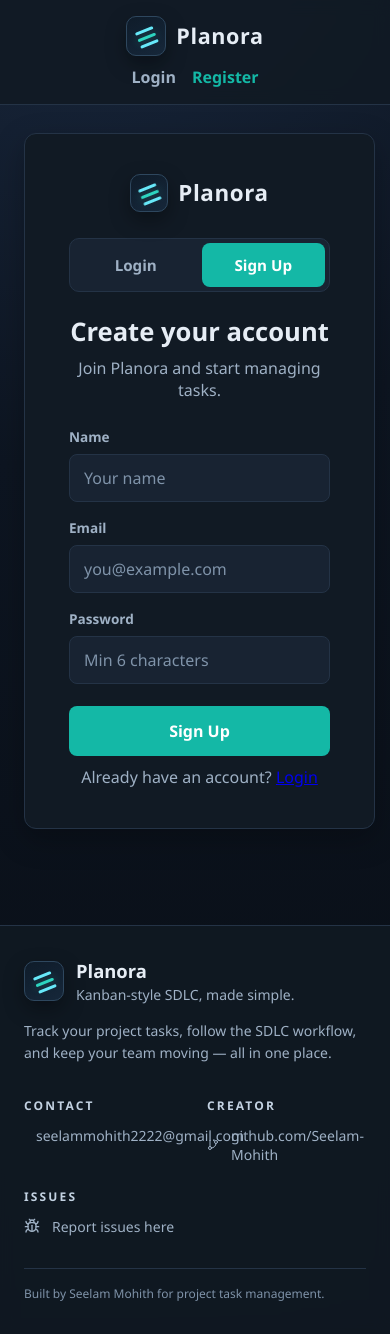
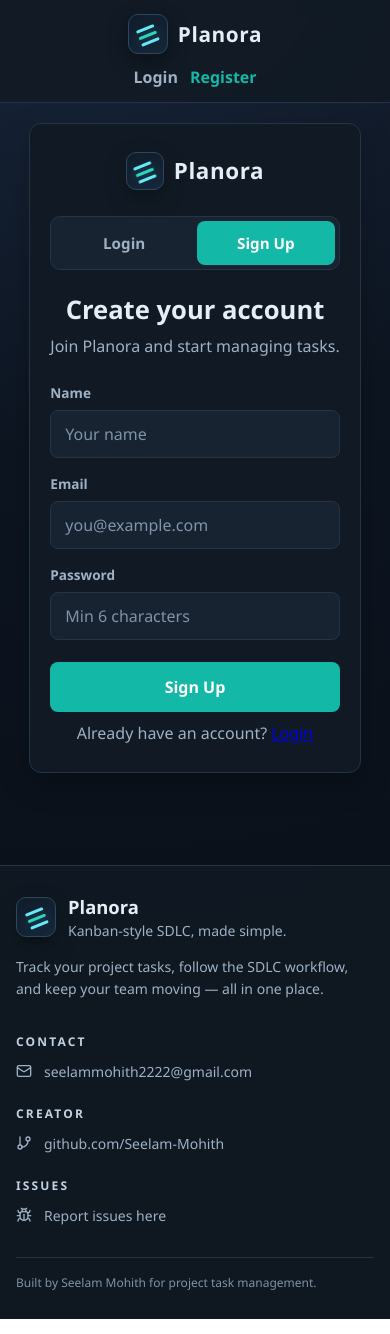
Before and after one commit to Seelam-Mohith/Planora-ProjectManagementSystem, a React (Create React App) app in the folder frontend/: page /register in a window 390 px wide. Built offline with nearby package versions, Linux system fonts and the light colour scheme; no server answers.

Commit message:
add responsive styles for mobile

```diff
--- a/frontend/src/styles.css
+++ b/frontend/src/styles.css
@@ -503,6 +503,10 @@ button:disabled {
 }
 
 @media (max-width: 720px) {
+  .main-content {
+    padding: 20px 16px 28px;
+  }
+
   .page-grid,
   .task-grid {
     grid-template-columns: 1fr;
@@ -510,14 +514,54 @@ button:disabled {
 
   .snapshot-item {
     grid-template-columns: 1fr;
+    gap: 4px;
   }
 
   .navbar {
     flex-direction: column;
-    gap: 10px;
+    gap: 12px;
+    padding: 14px 16px;
   }
 
   .brand {
-    font-size: 1.35rem;
+    font-size: 1.3rem;
+  }
+
+  .nav-links {
+    gap: 12px;
+  }
+
+  .nav-links .nav-btn {
+    padding: 8px 14px;
+  }
+
+  .panel.auth-panel {
+    padding: 28px 20px;
+  }
+
+  .panel-head {
+    flex-direction: column;
+    align-items: stretch;
+  }
+
+  .link-btn {
+    text-align: center;
+  }
+
+  .task-actions {
+    flex-wrap: wrap;
+  }
+
+  .history-box li {
+    flex-direction: column;
+    gap: 4px;
+  }
+
+  .footer-cols {
+    grid-template-columns: 1fr;
+  }
+
+  .footer-inner {
+    padding: 28px 16px;
   }
 }
```
